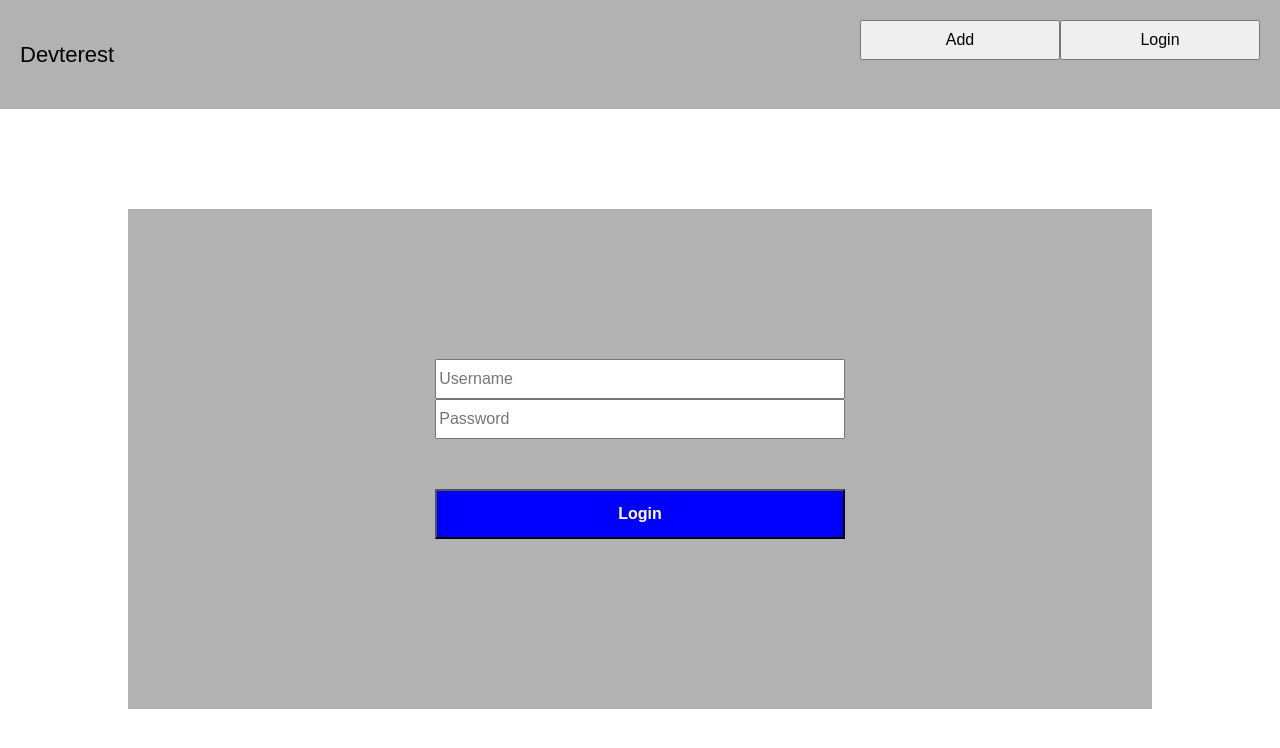
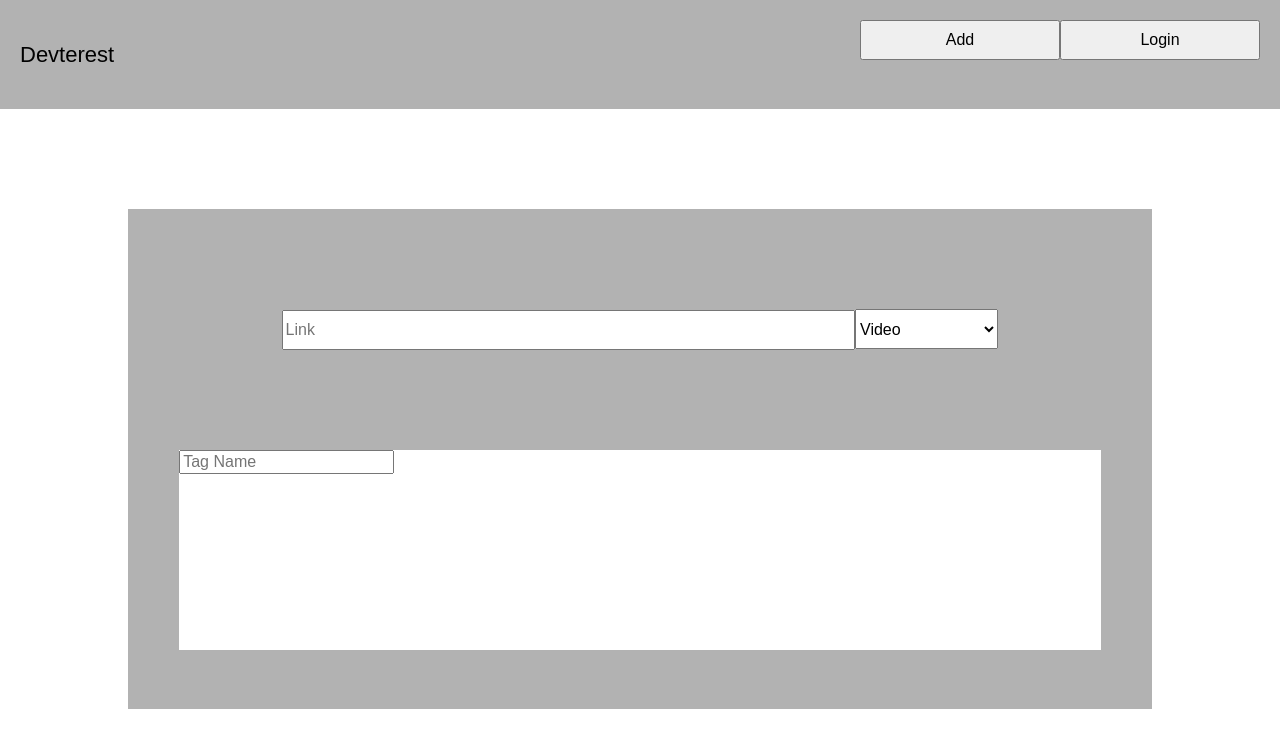
Before and after one commit to Team-Zanoma/Greenfield, a React (Create React App) app in the folder client/: page / in a window 1280 px wide. Shown: the top 748 px of the page. Built offline with nearby package versions, Linux system fonts and the light colour scheme.

Commit message:
Completed basic setup of AddSources component

```diff
--- a/client/src/assets/sass/index.scss
+++ b/client/src/assets/sass/index.scss
@@ -36,6 +36,7 @@
      margin: auto;
      margin-top: 100px;
      padding-top: 150px;
+     display: none;
 
     /* --- Form --- */
      form {
@@ -59,8 +60,41 @@
          color: white;
          font-weight: bold;
        }
+     }
+   }
+
+   /* ------ AddSource styling ------ */
+   .addSource_container {
+     background-color: rgba(0,0,0,0.3);
+     width: 80%;
+     height: 500px;
+     margin: auto;
+     margin-top: 100px;
+     padding-top: 100px;
+
+     .link_container{
+       width: 70%;
+       margin: auto;
+       margin-bottom: 100px;
 
 
+       input:first-child {
+         height: 40px;
+         width: 80%;
+       }
+
+       select {
+         height: 40px;
+         width: 20%;
+       }
+     }
+
+
+     .suggestedTags_container {
+       background-color: white;
+       width: 90%;
+       height: 200px;
+       margin: auto;
      }
    }
   }
--- a/client/src/components/NavBar.js
+++ b/client/src/components/NavBar.js
@@ -1,6 +1,4 @@
 import React from 'react';
-// import AddSource from '../containers/AddSource.js';
-
 
 /* ----------- Level 2 ------------- */
 
--- a/client/src/containers/AddSource.js
+++ b/client/src/containers/AddSource.js
@@ -1,4 +1,4 @@
-import { Component } from 'react';
+import React, { Component } from 'react';
 
 /* ---------- Level 3 ---------- */
 
@@ -9,7 +9,20 @@ class AddSource extends Component {
   }
 
   render() {
-  	return;
+  	return (
+      <div className='addSource_container'>
+        <div className='link_container'>
+          <input type='text' placeholder='Link' />
+          <select>
+            <option> Video </option>
+            <option> Article </option>
+          </select>
+         </div>
+        <div className='suggestedTags_container'>
+          <input type='text' placeholder='Tag Name' />
+        </div>
+      </div>
+  	);
   }
 };
 
--- a/client/src/containers/App.js
+++ b/client/src/containers/App.js
@@ -5,6 +5,7 @@ import Feed from '../components/Feed.js';
 import Search from './Search.js';
 import NavBar from '../components/NavBar.js';
 import Login from './Login.js';
+import AddSource from './AddSource.js';
 
 
 /* ----------- Level 1 ----------- */
@@ -15,6 +16,7 @@ class App extends Component {
       <div className={ styles.App }>
         <NavBar />
         <Login />
+        <AddSource />
         <Search />
         <Feed />
       </div>
```
Also changed, not shown: client/src/containers/Seach.js (added, +24 -0 lines).
